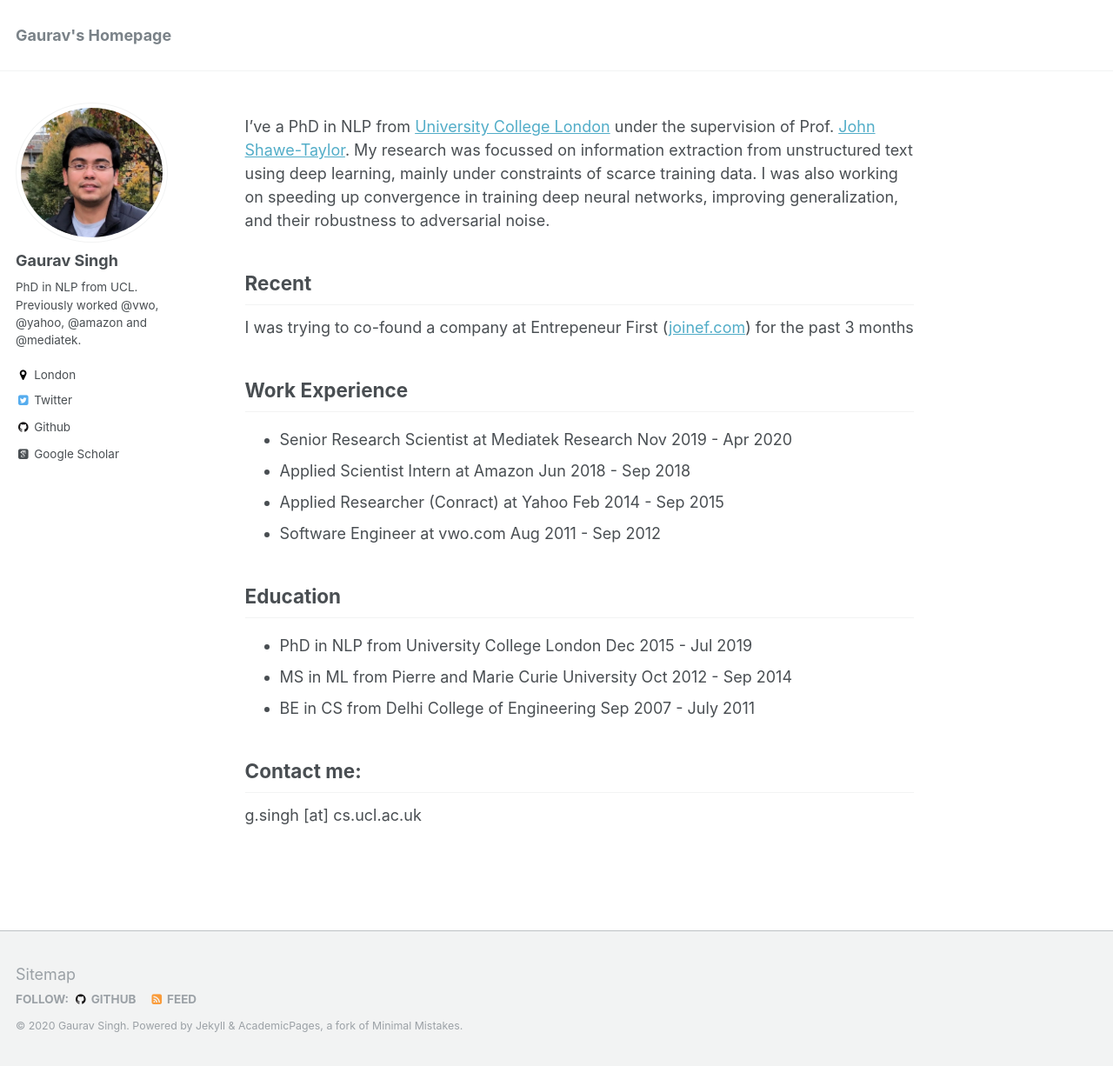
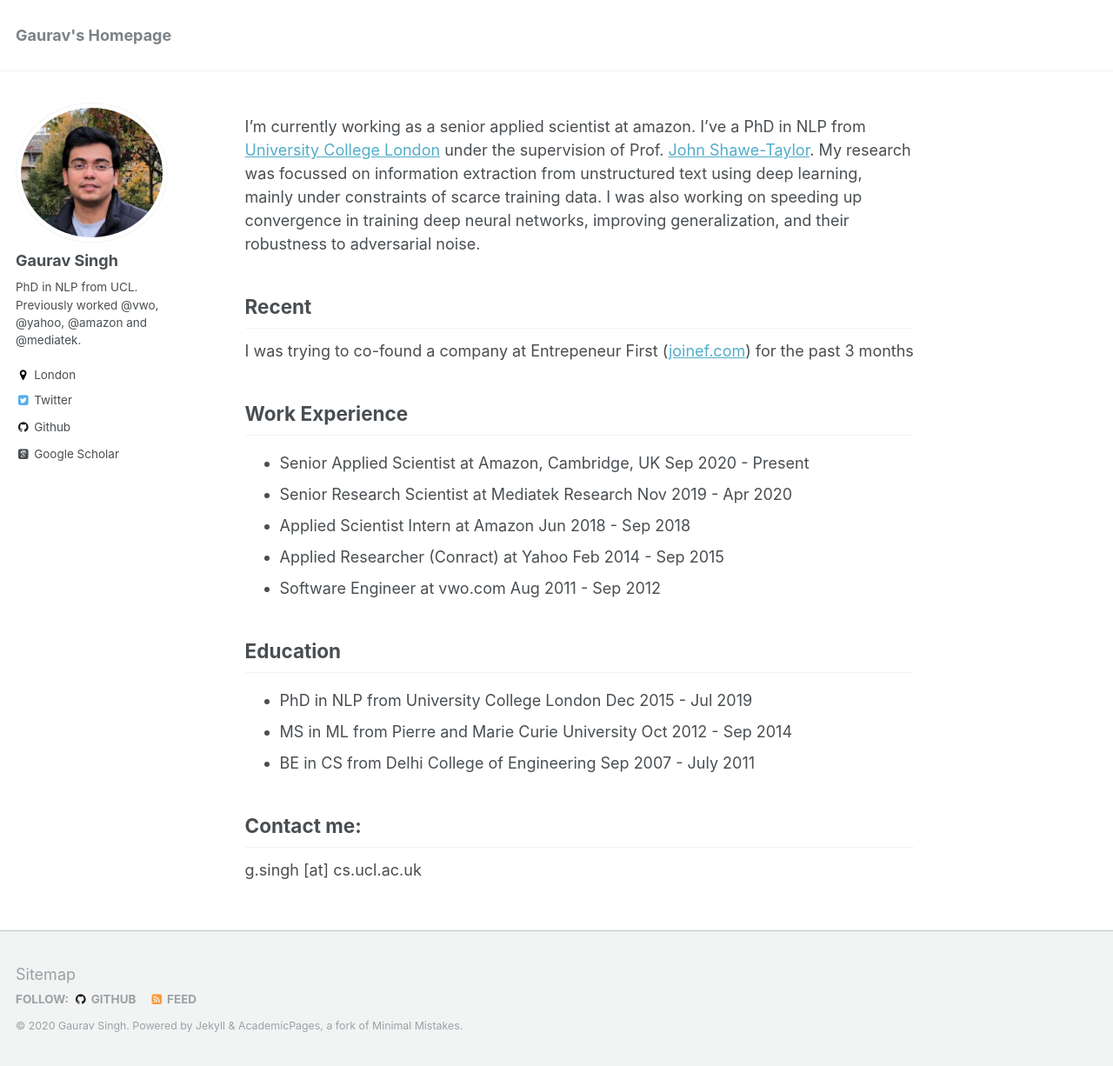
Before and after one commit to gauravsc/gauravsc.github.io, a Jekyll site: the page built from _pages/about.md, in a window 1280 px wide and 1226 px high. Shown: the whole window at 87% size. Built offline with Jekyll 4.4.1, drawn with Linux system fonts in a browser that asks for light colours; some web fonts are replaced.

Commit message:
Update about.md

```diff
--- a/_pages/about.md
+++ b/_pages/about.md
@@ -8,7 +8,7 @@
   - /about.html
 ---
 
-I've a PhD in NLP from <a href="https://www.ucl.ac.uk/">University College London</a> under the supervision of Prof. <a href="http://www0.cs.ucl.ac.uk/staff/J.Shawe-Taylor/">John Shawe-Taylor</a>. My research was focussed on information extraction from unstructured text using deep learning, mainly under constraints of scarce training data. I was also working on speeding up convergence in training deep neural networks, improving generalization, and their robustness to adversarial noise.
+I'm currently working as a senior applied scientist at amazon. I've a PhD in NLP from <a href="https://www.ucl.ac.uk/">University College London</a> under the supervision of Prof. <a href="http://www0.cs.ucl.ac.uk/staff/J.Shawe-Taylor/">John Shawe-Taylor</a>. My research was focussed on information extraction from unstructured text using deep learning, mainly under constraints of scarce training data. I was also working on speeding up convergence in training deep neural networks, improving generalization, and their robustness to adversarial noise.
 
 Recent
 ------
@@ -16,6 +16,7 @@
 
 Work Experience
 ------
+* Senior Applied Scientist at Amazon, Cambridge, UK Sep 2020 - Present
 * Senior Research Scientist at Mediatek Research Nov 2019 - Apr 2020
 * Applied Scientist Intern at Amazon Jun 2018 - Sep 2018
 * Applied Researcher (Conract) at Yahoo Feb 2014 - Sep 2015
```
